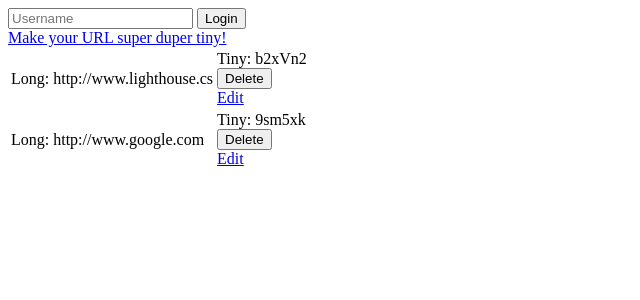
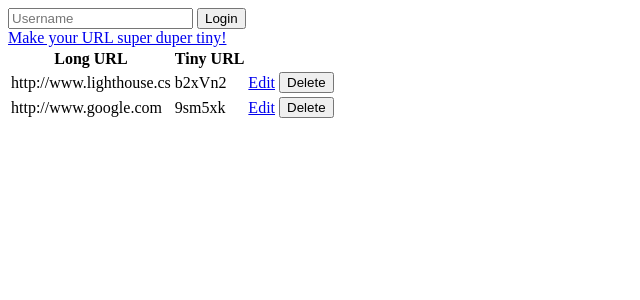
Before and after one commit to marshalldanel/tremendouslyTinyApp, a Node server app: page /urls in a window 1280 px wide. Shown: the top 300 px of the page, without its empty margins (0-640 px from the left). Run offline with Node 20, Linux system fonts and the light colour scheme.

Commit message:
Improve code readability

```diff
--- a/views/urls_index.ejs
+++ b/views/urls_index.ejs
@@ -8,14 +8,18 @@
 <body>
   <a href = '/urls/new'>Make your URL super duper tiny!</a>
     <table>
+      <th>Long URL</th>
+      <th>Tiny URL</th>
     <% for(let db in urls) { %>
       <tr>
-        <td><%=`Long: ${urls[db]}`%></td>
-        <td><%=`Tiny: ${db}`%>
+        <td><%= urls[db] %></td>
+        <td><%= db %>
+        <td><a href="/urls/<%=db%>">Edit</a></td>
+        <td>
           <form method='POST' action='/urls/<%= db %>/delete'>
             <input type='submit' value='Delete'>
           </form>
-          <a href="/urls/<%=db%>">Edit</a>
+        </td>
         </td>
       </tr>
     <% } %>
```
